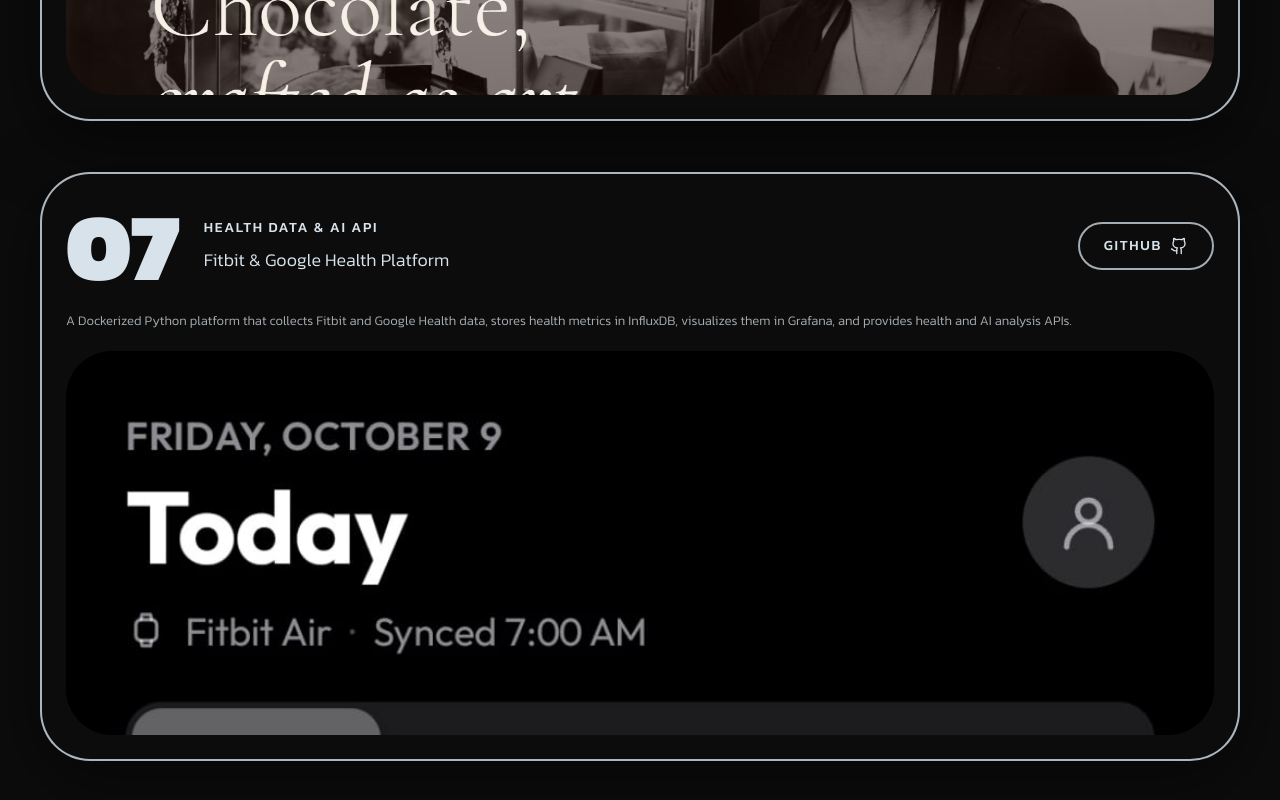
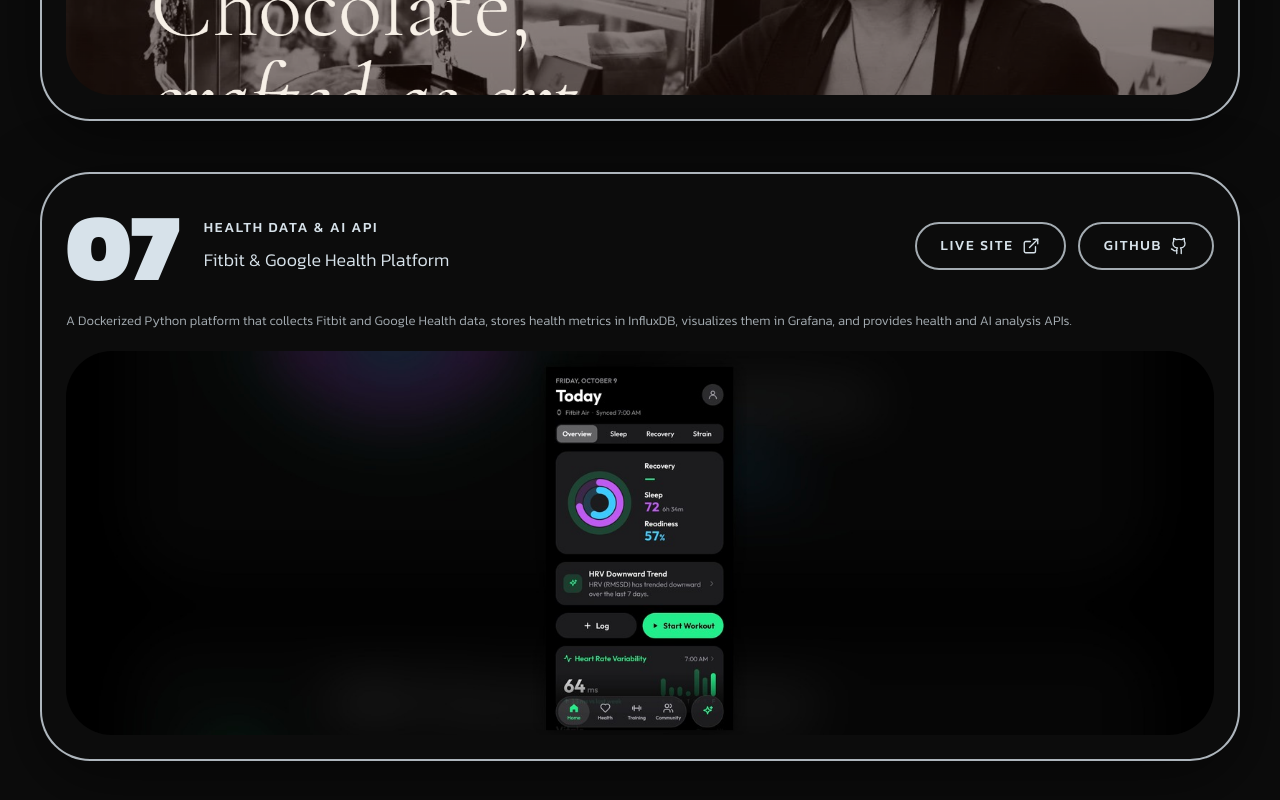
Before and after one commit to IlyasBaratov/portfolio, a React (Vite) app: page / in a window 1280 px wide. Shown: the part 7622-8422 px from the top of the page. Built offline with nearby package versions, Linux system fonts and the light colour scheme.

Commit message:
refactored fitbit specs

```diff
--- a/src/data.ts
+++ b/src/data.ts
@@ -121,7 +121,9 @@
     category: "Health Data & AI API",
     description:
       "A Dockerized Python platform that collects Fitbit and Google Health data, stores health metrics in InfluxDB, visualizes them in Grafana, and provides health and AI analysis APIs.",
-    image: "/projects/fitbit-app.jpeg",
+    image: "/projects/fitbit-app.jpg",
     githubUrl: "https://github.com/IlyasBaratov/Fitbit-superset-backend",
+    liveUrl: "/projects/cheetah-0.0.2.apk",
+
   },
 ];
```
Also changed, not shown: public/projects/fitbit-app.jpg (added), 1 other file (tests, documents, lock files or other folders).
